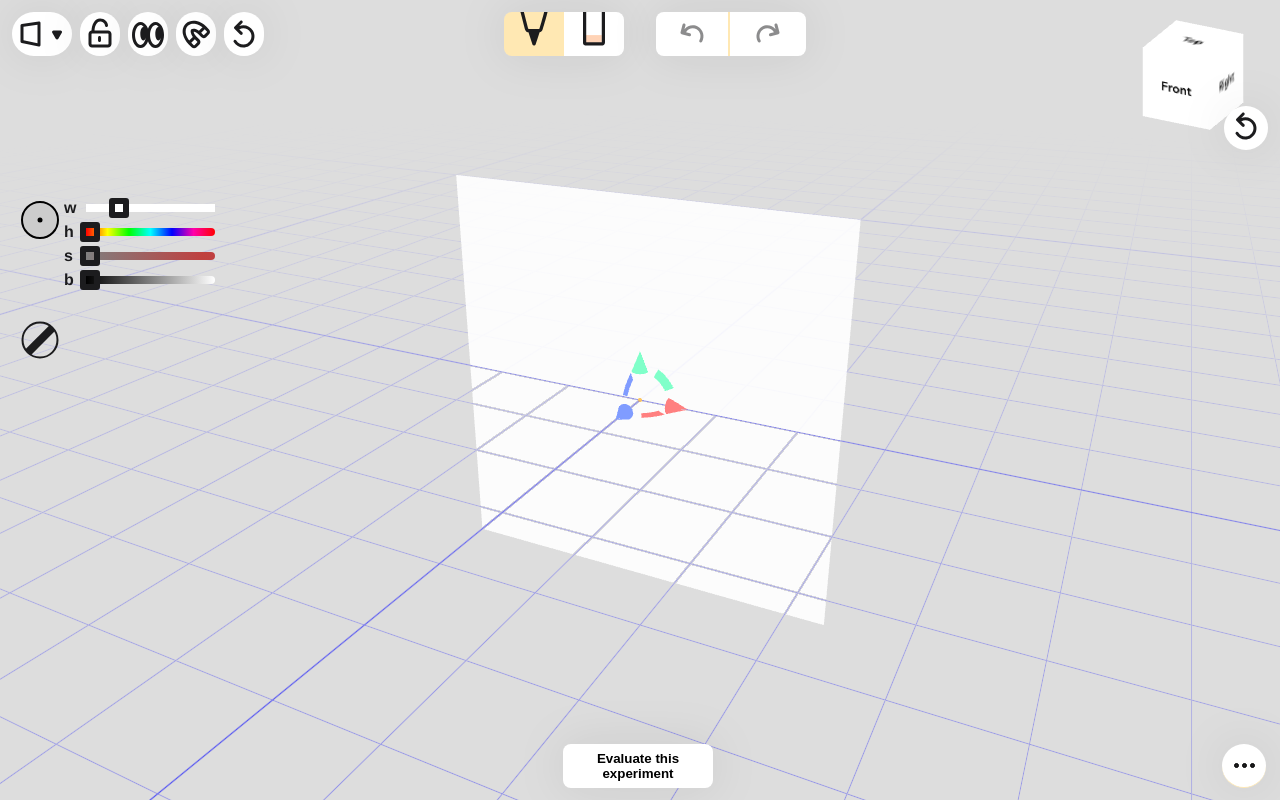
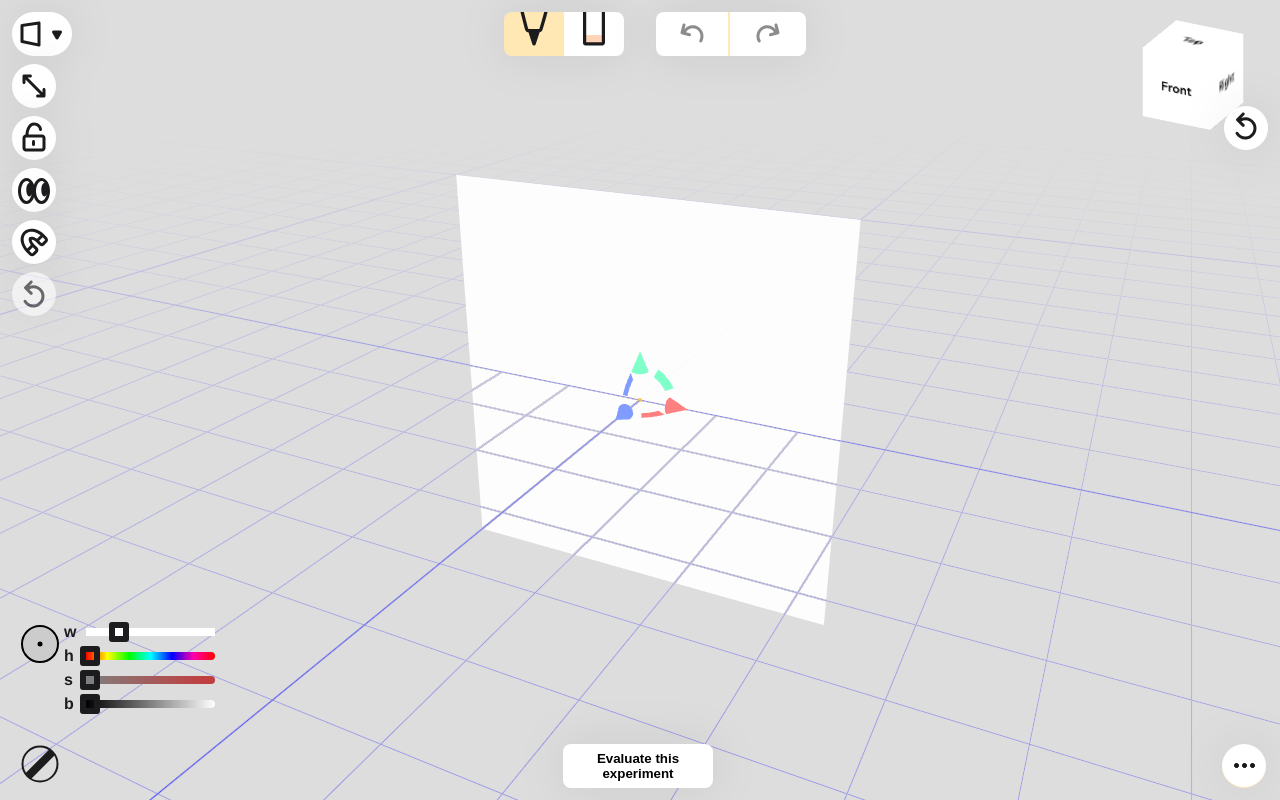
Before and after one commit to barese17/Penzil, a Vue app: page / in a window 1280 px wide. Built offline with nearby package versions, Linux system fonts and the light colour scheme; what undo-manager would draw is missing.

Commit message:
Introduces scale switch

```diff
--- a/src/App.vue
+++ b/src/App.vue
@@ -224,7 +224,7 @@ export default {
       scene.add(targetSphere);
 
       const light = new THREE.HemisphereLight(0xffffff, 0x222222, 0.8); //0x080820
-      light.position.set(0, 50, 50);
+      light.position.set(0, 50, 150);
       scene.add(light);
 
       this.$.refs.raycastCanvas.setUp();
--- a/src/components/Canvas.vue
+++ b/src/components/Canvas.vue
@@ -1,7 +1,7 @@
 
 <template>
   <div class="canvasSettings">
-    <span class="canvas-button" @click="toggleShapeSelectionVisibility()">
+    <span class="canvas-button" id="canvasShapeDropdown" @click="toggleShapeSelectionVisibility()">
       <img
         v-if="shape === 'plane'"
         src="@/assets/icons/Canvas-Plane.svg"
@@ -27,11 +27,23 @@
         style="margin-right: 10px"
         alt="Click to show options"
       />
-    </span>
+    </span><span class="canvas-button" @click="toggleTransformMode()" v-if="!shapeSelectionVisibility">
+      <img
+        v-if="mode==='combined'"
+        src="@/assets/icons/scale.svg"
+        alt="Switch to scale"
+      />
+      <img
+        v-if="mode==='scale'"
+        src="@/assets/icons/translate.svg"
+        alt="Switch to move and rotate"
+      /></span
+    >
     <span
       class="canvas-button"
       @click="toggleControls()"
       v-bind:class="[!visible ? 'disabled' : '']"
+      v-if="!shapeSelectionVisibility"
     >
       <img
         v-if="transformationEnabled"
@@ -44,7 +56,7 @@
         alt="Show the canvas controls"
       />
     </span>
-    <span class="canvas-button" @click="toggleVisibility()">
+    <span class="canvas-button" @click="toggleVisibility()" v-if="!shapeSelectionVisibility">
       <img
         v-if="visible"
         src="@/assets/icons/hideCanvas.svg"
@@ -55,7 +67,7 @@
         src="@/assets/icons/showCanvas.svg"
         alt="Show the canvas controls"
       /></span
-    ><span class="canvas-button" @click="toggleSnap()">
+    ><span class="canvas-button" @click="toggleSnap()" v-if="!shapeSelectionVisibility">
       <img
         v-if="snap"
         src="@/assets/icons/snapOn.svg"
@@ -69,7 +81,7 @@
     ><span
       v-bind:class="[transformationResetDisabled ? 'disabled ' : '']"
       class="canvas-button"
-      @click="resetTransformation()"
+      @click="resetTransformation()" v-if="!shapeSelectionVisibility"
     >
       <img
         src="@/assets/icons/reset.svg"
@@ -136,15 +148,15 @@ export default {
   data() {
     return {
       material: new THREE.MeshToonMaterial({
-        color: 0xeeeeee,
+        color: 0xffffff,
         transparent: true,
-        opacity: 0.9,
+        opacity: 0.95,
         side: THREE.DoubleSide,
         polygonOffset: true,
         polygonOffsetFactor: 2.5,
         polygonOffsetUnits: -1,
         emissive: new THREE.Color("rgb(255,255,255)"),
-        emissiveIntensity: 0.5,
+        emissiveIntensity: 0.3,
         // wireframe: true,
       }),
       startPosition: new THREE.Vector3(0.001, 0.001, 0.001),
@@ -199,6 +211,19 @@ export default {
       renderer.render(scene, camera);
       this.transformationResetDisabled = true;
     },
+    toggleTransformMode(){
+      if (this.mode === "combined") {
+        this.mode = "scale"
+        controls.mode = "scale";
+        controls.scale.set(0.7, 0.7, 0.7);
+        renderer.render(scene, camera);
+      } else {
+        this.mode = "combined"
+        controls.mode = "combined";
+        controls.scale.set(1.1, 1.1, 1.1);
+        renderer.render(scene, camera);
+      }
+    },
     toggleControls() {
       if (controls.visible === true) {
         this.transformationEnabled = false;
@@ -237,7 +262,7 @@ export default {
       } else {
         this.snap = !this.snap;
         controls.translationSnap = 1;
-        controls.rotationSnap = Math.PI/4;
+        controls.rotationSnap = Math.PI/6;
       }
 
     },
@@ -290,7 +315,7 @@ export default {
     },
   },
   mounted() {
-    this.setCanvasShape("plane");
+    this.setCanvasShape(this.shape);
   },
 };
 </script>
@@ -307,8 +332,12 @@ export default {
   border-radius: 8px; */
   font-weight: 900;
   display: flex;
-  flex-direction: row;
+  flex-direction: column;
   gap: 8px;
+}
+
+#canvasShapeDropdown {
+  max-width: 80px;
 }
 
 .canvasShapeSelection {
@@ -321,6 +350,7 @@ export default {
   border-radius: 8px;
   overflow: hidden;
   position: absolute;
+  z-index: 4;
   top: calc(44px + 8px + 8px);
   width: 60px;
 }
@@ -339,7 +369,7 @@ export default {
   height: 100%;
   top: 0;
   left: 0;
-  background-color: rgba(0, 0, 0, 0.08);
+  background-color: rgba(0, 0, 0, 0.2);
 }
 
 .reset-canvas {
@@ -360,13 +390,12 @@ export default {
 
 .canvas-button {
   height: 44px;
-  width: 44px;
+  max-width: 44px;
   border-radius: 22px;
   background-color: rgba(255, 255, 255, 1);
   font-size: 2em;
   line-height: 1em;
   color: rgba(255, 255, 255, 1);
-  opacity: 1;
   justify-content: center;
   align-content: center;
   text-align: center;
--- a/src/components/Input.vue
+++ b/src/components/Input.vue
@@ -175,9 +175,11 @@ export default {
               camera
             );
             if (
-              raycaster.intersectObjects(
+              (controls.mode === 'combined' && raycaster.intersectObjects(
                 controls.children[0].children[10].children
-              )[0] !== undefined
+              )[0] !== undefined) || (controls.mode === 'scale' && raycaster.intersectObjects(
+                controls.children[0].children[5].children
+              )[0] !== undefined)
             ) {
               this.movingCanvas = true;
               return;
--- a/src/components/LineSettings.vue
+++ b/src/components/LineSettings.vue
@@ -94,7 +94,7 @@ export default {
 .lineSettings {
   z-index: 2;
   position: absolute;
-  top: 25%;
+  bottom: 12px;
   left: 12px;
   display: flex;
   flex-direction: column;
--- a/src/components/ViewportCube.vue
+++ b/src/components/ViewportCube.vue
@@ -49,8 +49,9 @@ export default {
   },
   methods: {
     updateMouseCoordinates: function (event) {
+
       if (event.touches) {
-        this.mouse.tx = (event.changedTouches[0].pageX / 150) * 2 - 1;
+        this.mouse.tx = ((event.changedTouches[0].pageX  - window.innerWidth + 12 + 150) / 150) * 2 - 1;
         this.mouse.ty = -(event.changedTouches[0].pageY / 150) * 2 + 1;
         this.mouse.cx = event.changedTouches[0].pageX;
         this.mouse.cy = event.changedTouches[0].pageY;
@@ -62,9 +63,9 @@ export default {
         }
       } else {
         if (event.button == 0) {
-          this.mouse.tx = (event.clientX / 150) * 2 - 1;
+          this.mouse.tx = ((event.clientX - window.innerWidth + 12 + 150) / 150 ) * 2 - 1;
           this.mouse.ty = -(event.clientY / 150) * 2 + 1;
-          this.mouse.cx = event.clientX;
+          this.mouse.cx = event.clientX - window.innerWidth + 12 + 150;
           this.mouse.cy = event.clientY;
         }
       }
--- a/src/components/transformControls.js
+++ b/src/components/transformControls.js
@@ -790,16 +790,16 @@ class TransformControlsGizmo extends Object3D {
         // shared materials
 
         const gizmoMaterial = new MeshBasicMaterial({
-            // depthTest: false,
-            // depthWrite: false,
+            depthTest: false,
+            depthWrite: false,
             fog: false,
             toneMapped: false,
             transparent: true
         });
 
         const gizmoLineMaterial = new LineBasicMaterial({
-            // depthTest: false,
-            // depthWrite: false,
+            depthTest: false,
+            depthWrite: false,
             fog: false,
             toneMapped: false,
             transparent: true
@@ -836,16 +836,16 @@ class TransformControlsGizmo extends Object3D {
         matBlueArrow.color.setHex(0x809CFF);
 
         const matRedTransparent = gizmoMaterial.clone();
-        matRedTransparent.color.setHex(0xff0000);
+        matRedTransparent.color.setHex(0xFF8080);
         matRedTransparent.opacity = 0.5;
         matRedTransparent.name = "matRedTransparent";
 
         const matGreenTransparent = gizmoMaterial.clone();
-        matGreenTransparent.color.setHex(0x00ff00);
+        matGreenTransparent.color.setHex(0x80FFC9);
         matGreenTransparent.opacity = 0.5;
 
         const matBlueTransparent = gizmoMaterial.clone();
-        matBlueTransparent.color.setHex(0x0000ff);
+        matBlueTransparent.color.setHex(0x809CFF);
         matBlueTransparent.opacity = 0.5;
 
         const matWhiteTransparent = gizmoMaterial.clone();
@@ -1401,7 +1401,7 @@ class TransformControlsGizmo extends Object3D {
 
                 // Hide translate and scale axis facing the camera
 
-                const AXIS_FLIP_TRESHOLD = 0.5;
+                const AXIS_FLIP_TRESHOLD = 0.2;
                 const PLANE_HIDE_TRESHOLD = 0.2;
 
                 if (handle.name === 'XT' || handle.name === 'XR') {
@@ -1411,7 +1411,7 @@ class TransformControlsGizmo extends Object3D {
                         // handle.scale.set(1e-10, 1e-10, 1e-10);
                         // handle.scale.set(-handle.scale.x,handle.scale.y,handle.scale.z);
                         // handle.visible = false;
-                        handle.renderOrder = 10000+1
+                        handle.renderOrder = 10001
 
                     }
 
```
Also changed, not shown: src/assets/icons/scale.svg (added), src/assets/icons/translate.svg (added).
